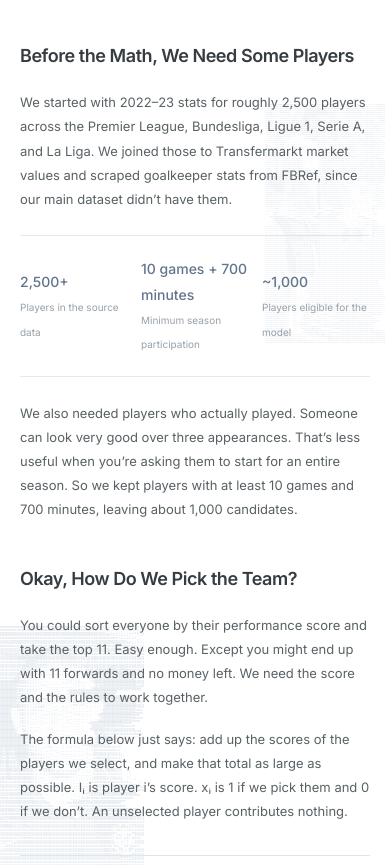
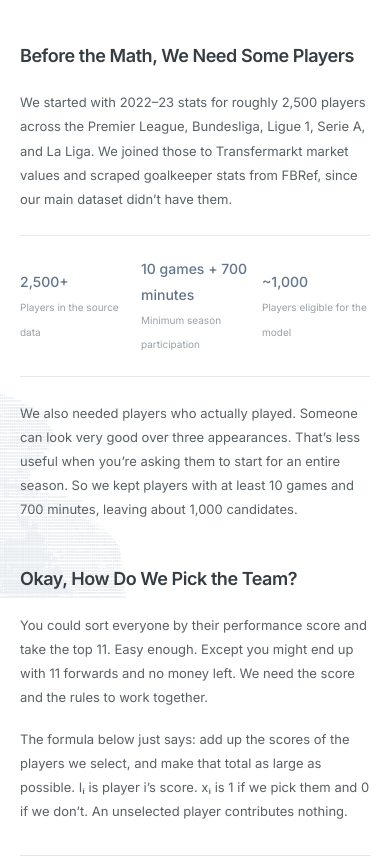
Before and after one commit to svalenci13/portfolio, a Next.js app: page /projects/soccer-optimization in a window 390 px wide. Shown: the part 917-1782 px from the top of the page. Built offline with nearby package versions, Linux system fonts and the light colour scheme; a web font is replaced by a local one.

Commit message:
Spread ASCII artwork evenly down the full report

```diff
--- a/src/app/globals.css
+++ b/src/app/globals.css
@@ -388,3 +388,29 @@ body:has(.portfolio-home) { overflow: hidden; }
   .soccer-art-left { left: -65px; }
   .soccer-ascii-backdrop { width: 220px; max-height: 240px; opacity: .30; }
 }
+
+/* Distribute artwork over the full report instead of clustering short opening sections. */
+.article-body { position: relative; isolation: isolate; }
+.soccer-art-trail {
+  position: absolute;
+  z-index: -1;
+  inset: 700px -120px 120px -180px;
+  display: flex;
+  flex-direction: column;
+  justify-content: space-between;
+  pointer-events: none;
+}
+.soccer-art-trail .soccer-ascii-backdrop {
+  position: static;
+  flex: 0 0 auto;
+  max-height: 280px;
+}
+.soccer-art-trail .soccer-art-left { align-self: flex-start; }
+.soccer-art-trail .soccer-art-right { align-self: flex-end; }
+@media (max-width: 1050px) {
+  .soccer-art-trail { left: -100px; right: -90px; }
+}
+@media (max-width: 600px) {
+  .soccer-art-trail { left: -65px; right: -65px; top: 850px; }
+  .soccer-art-trail .soccer-ascii-backdrop { max-height: 240px; }
+}
--- a/src/app/projects/soccer-optimization/page.tsx
+++ b/src/app/projects/soccer-optimization/page.tsx
@@ -2,7 +2,7 @@ import Link from "next/link"
 import Image from "next/image"
 import { Equation } from "@/components/equation"
 import { AsciiBanner } from "@/components/ascii-banner"
-import { SoccerBackdrop, SoccerArtCredits } from "@/components/soccer-backdrop"
+import { SoccerArtTrail, SoccerArtCredits } from "@/components/soccer-backdrop"
 
 
 const players = [
@@ -21,22 +21,20 @@ export default function SoccerOptimization() {
       <div className="article-layout">
         <aside className="article-contents"><span>On this page</span><a href="#question">The question</a><a href="#data">The data</a><a href="#model">The model</a><a href="#player-index">Player scores</a><a href="#lineup">The lineup</a><a href="#budgets">Changing the budget</a><a href="#results">Time to Let EA FC Decide</a><a href="#limitations">What we learned</a></aside>
         <main className="article-body">
+          <SoccerArtTrail />
           <section className="article-section" id="question">
-            <SoccerBackdrop player="ronaldinho" side="left" />
             <h2>First, What Are We Actually Trying to Build?</h2>
             <p>If you’ve ever built a team in FIFA, you know the problem. You find a few players you want, look at the total price, and start making compromises. Maybe the cheaper defender is fine. Maybe you don’t need that third expensive forward.</p>
             <p>We wanted to do that systematically. Our budget was €350M, roughly the seventh most expensive starting eleven in the Premier League at the time. The job: pick 11 players from Europe’s top five leagues and get the highest combined performance score we could afford.</p>
             <div className="report-takeaway"><span>A small spoiler</span><p>The team we picked finished fifth in simulation. A much cheaper team looked even better on a “score per euro” metric. That team finished last. We’ll get to that.</p></div>
           </section>
           <section className="article-section" id="data">
-            <SoccerBackdrop player="neymar" side="right" />
             <h2>Before the Math, We Need Some Players</h2>
             <p>We started with 2022–23 stats for roughly 2,500 players across the Premier League, Bundesliga, Ligue 1, Serie A, and La Liga. We joined those to Transfermarkt market values and scraped goalkeeper stats from FBRef, since our main dataset didn’t have them.</p>
             <div className="report-pipeline"><div><strong>2,500+</strong><span>Players in the source data</span></div><span aria-hidden="true">→</span><div><strong>10 games + 700 minutes</strong><span>Minimum season participation</span></div><span aria-hidden="true">→</span><div><strong>~1,000</strong><span>Players eligible for the model</span></div></div>
             <p>We also needed players who actually played. Someone can look very good over three appearances. That’s less useful when you’re asking them to start for an entire season. So we kept players with at least 10 games and 700 minutes, leaving about 1,000 candidates.</p>
           </section>
           <section className="article-section" id="model">
-            <SoccerBackdrop player="r9" side="left" />
             <h2>Okay, How Do We Pick the Team?</h2>
             <p>You could sort everyone by their performance score and take the top 11. Easy enough. Except you might end up with 11 forwards and no money left. We need the score and the rules to work together.</p>
             <p>The formula below just says: add up the scores of the players we select, and make that total as large as possible. Iᵢ is player i’s score. xᵢ is 1 if we pick them and 0 if we don’t. An unselected player contributes nothing.</p>
@@ -71,7 +69,6 @@ export default function SoccerOptimization() {
             </div></details>
           </section>
           <section className="article-section" id="player-index">
-            <SoccerBackdrop player="kaka" side="right" />
             <h2>What Makes a Player “Good” Here?</h2>
             <p>Gurobi doesn’t know who Lewandowski is. It needs a number. We adapted a player-performance index from McHale, Scarf, and Folker (2012), averaged the inputs over a season, and left out a predictive component that would have required simulating game events for every player.</p>
             <p>That left us with five sub-scores. Playing time matters, scoring and assisting matter, and keeping a clean sheet matters. But not equally for every position. A goalkeeper gets more credit for a clean sheet than a striker does, which seems fair.</p>
@@ -81,7 +78,6 @@ export default function SoccerOptimization() {
             <p className="article-note">Reference: McHale, Scarf &amp; Folker, “On the Development of a Soccer Player Performance Rating System for the English Premier League,” Interfaces 42 (2012), 339–351. See the original report for its bibliography.</p>
           </section>
           <section className="article-section" id="lineup">
-            <SoccerBackdrop player="pele" side="left" />
             <h2>So, Who Did We Get?</h2>
             <p>Here’s the starting eleven. Total cost: €347M. Average age: about 25.9. Both within the limits, with €3M left over.</p>
             <figure className="report-figure"><Image src="/logos/team.png" alt="Selected players in the project's 4-3-3 formation" width={600} height={400} /><figcaption>The team, arranged in a 4-3-3. A reminder: the model knows “defender,” not “left-back.”</figcaption></figure>
@@ -90,7 +86,6 @@ export default function SoccerOptimization() {
           </section>
           <figure className="report-figure report-evidence"><Image src="/projects/soccer/solver-output.png" alt="Original solver output showing selected players, assigned positions, ages, scores, and market values" width={1482} height={546} /><figcaption>The less glamorous version of the team photo. Same eleven, with the numbers attached.</figcaption></figure>
           <section className="article-section" id="budgets">
-            <SoccerBackdrop player="adriano" side="left" />
             <h2>What If We Spent Less?</h2>
             <p>€350M was our main budget, but there was no reason to stop there. What does another million buy? And how far can we cut the budget before the team gets noticeably worse?</p>
             <ol className="report-steps"><li>Solve the model and record the lineup’s cost.</li><li>Set the next budget to that cost minus €1,000.</li><li>Replace the previous budget constraint and solve again.</li><li>Repeat until no feasible lineup exists.</li></ol>
@@ -106,7 +101,6 @@ while the model is feasible:
             <figure className="report-figure report-chart"><Image src="/projects/soccer/value-per-euro.png" alt="The ratio of optimal index to cost is highest at the low-budget end" width={786} height={616} /><figcaption>Now divide the score by the price. Suddenly the cheap teams look very appealing.</figcaption></figure>
           </section>
           <section className="article-section" id="results">
-            <SoccerBackdrop player="messi" side="right" />
             <h2>Time to Let EA FC Decide</h2>
             <p>We put our €347M lineup into Luton Town in EA FC 24 manager career mode and simulated the next season. We only controlled the starting lineup. If someone got injured, the existing Luton substitutes had to cover. No quietly buying a better bench halfway through.</p>
             <div className="report-results"><div><strong>5th / 20</strong><span>Simulated Premier League finish</span></div><div><strong>13</strong><span>Clean sheets</span></div><div><strong>€347M</strong><span>Selected lineup cost</span></div></div>
@@ -116,7 +110,6 @@ while the model is feasible:
             <p>Obviously EA FC is not real life. One simulated season doesn’t validate a model, and we didn’t test the index against an independent set of real match results. But the contrast is useful: a team can look efficient on paper and still not be good enough to compete.</p>
           </section>
           <section className="article-section" id="limitations">
-            <SoccerBackdrop player="maradona" side="left" />
             <h2>What the Model Doesn’t Know</h2>
             <div className="report-rule-list"><div><strong>Use actual roles, not just position groups</strong><p>A forward who is also eligible at midfield can be selected there because of scoring stats, even if their real midfield contribution is weak. Center-back, full-back, winger, and striker need more specific treatment.</p></div><div><strong>Account for league strength</strong><p>The same statistics can mean different things in different competitions. League adjustment is a proposed improvement, not part of the implemented player index.</p></div><div><strong>Model combinations, not just individuals</strong><p>Team chemistry, passing interactions, coaching, and adaptation to transfers are missing. Summing good individual scores does not guarantee a good team.</p></div><div><strong>Broaden the scouting pool</strong><p>Lower divisions and leagues outside Europe’s top five may contain undervalued players that this dataset cannot discover.</p></div></div>
             <p>The first thing I’d fix is the position data. If we tell the solver a player can play midfield, it will believe us. It won’t notice that we’ve put an attacker there because their goals make the score look better. Better inputs before a more complicated model.</p>
--- a/src/components/soccer-backdrop.tsx
+++ b/src/components/soccer-backdrop.tsx
@@ -23,3 +23,10 @@ export function SoccerArtCredits() {
     })}</ul>
   </details>
 }
+
+export function SoccerArtTrail() {
+  const order: Player[] = ["ronaldinho", "neymar", "r9", "kaka", "pele", "adriano", "messi", "maradona"]
+  return <div className="soccer-art-trail" aria-hidden="true">
+    {order.map((player, index) => <SoccerBackdrop key={player} player={player} side={index % 2 ? "right" : "left"} />)}
+  </div>
+}
```
